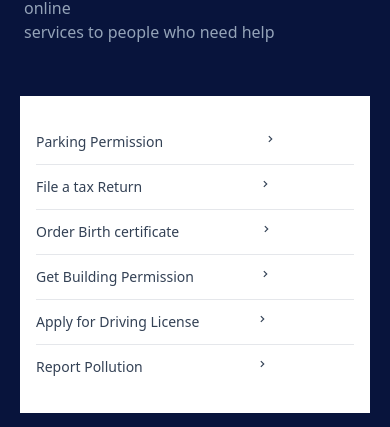
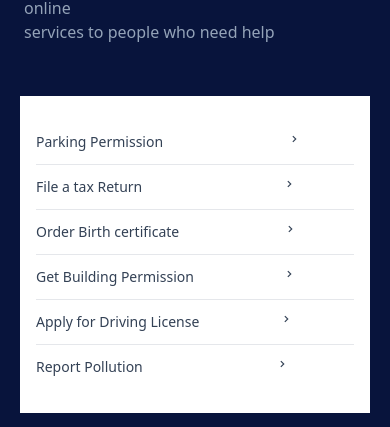
Before and after one commit to fufex3934/frontend, a React (Vite) app: page / in a window 390 px wide. Shown: the part 8058-8485 px from the top of the page. Built offline with nearby package versions, Linux system fonts and the light colour scheme.

Commit message:
some changes

```diff
--- a/src/components/body/OnlineService.jsx
+++ b/src/components/body/OnlineService.jsx
@@ -47,7 +47,7 @@ const OnlineService = () => {
                   services to people who need help
                 </p>
               </div>
-    <div className="flex flex-col md:flex-row lg:ml-auto relative lg:-top-48 lg:w-[120vh] md:mr-20 ">
+    <div className="flex flex-col md:flex-row lg:ml-auto relative lg:-top-48 lg:w-[120vh] md:mr-2 lg:mr-8 ">
       {/* Left div */}
      <div className="bg-white sm:h-80 md:h-[35vh] lg:h-[70vh] sm:w-[60vh] md:w-[60vh] py-6 px-4 sm:py-10   mb-4 md:mb-0 md:mx-0  md:ml-8 mobile-margin ">
             <span
@@ -56,7 +56,7 @@ const OnlineService = () => {
                 onMouseLeave={handleLeave}
               >
                 Parking Permission
-                <span className={`ml-1 icon-transition ${leftHoveredIndex === 0 ? 'animate-icon' : ''}`}>{renderLeftIcon(0)}</span>
+                <span className={`ml-7 md:ml-1 icon-transition ${leftHoveredIndex === 0 ? 'animate-icon' : ''}`}>{renderLeftIcon(0)}</span>
               </span>
               <span
                 className={`flex text-slate-700 whitespace-nowrap hover:text-red-500 hover:shadow-sm py-3 border-b-[1px] hover:cursor-pointer text-sm font-medium`}
@@ -64,7 +64,7 @@ const OnlineService = () => {
                 onMouseLeave={handleLeave}
               >
                 File a tax Return
-                <span className={`ml-5 icon-transition ${leftHoveredIndex === 1 ? 'animate-icon' : ''}`}>{renderLeftIcon(1)}</span>
+                <span className={`ml-11 md:ml-5 icon-transition ${leftHoveredIndex === 1 ? 'animate-icon' : ''}`}>{renderLeftIcon(1)}</span>
               </span>
               <span
                 className={`flex text-slate-700 whitespace-nowrap hover:text-red-500 hover:shadow-sm py-3 border-b-[1px] hover:cursor-pointer text-sm font-medium`}
@@ -72,7 +72,7 @@ const OnlineService = () => {
                 onMouseLeave={handleLeave}
               >
                 Order Birth certificate
-                <span className={`-ml-4 icon-transition ${leftHoveredIndex === 2 ? 'animate-icon' : ''}`}>{renderLeftIcon(2)}</span>
+                <span className={`ml-2 md:-ml-4 icon-transition ${leftHoveredIndex === 2 ? 'animate-icon' : ''}`}>{renderLeftIcon(2)}</span>
               </span>
               <span
                 className={`flex text-slate-700 whitespace-nowrap hover:text-red-500 hover:shadow-sm py-3 border-b-[1px] hover:cursor-pointer text-sm font-medium`}
@@ -80,7 +80,7 @@ const OnlineService = () => {
                 onMouseLeave={handleLeave}
               >
                 Get Building Permission
-                <span className={`-ml-8 icon-transition ${leftHoveredIndex === 3 ? 'animate-icon' : ''}`}>{renderLeftIcon(3)}</span>
+                <span className={`-ml-2 md:-ml-8 icon-transition ${leftHoveredIndex === 3 ? 'animate-icon' : ''}`}>{renderLeftIcon(3)}</span>
               </span>
               <span
                 className={`flex text-slate-700 whitespace-nowrap hover:text-red-500 hover:shadow-sm py-3 border-b-[1px] hover:cursor-pointer text-sm font-medium`}
@@ -88,7 +88,7 @@ const OnlineService = () => {
                 onMouseLeave={handleLeave}
               >
                 Apply for Driving License
-                <span className={`-ml-10 icon-transition ${leftHoveredIndex === 4 ? 'animate-icon' : ''}`}>{renderLeftIcon(4)}</span>
+                <span className={`-ml-4 md:-ml-10 icon-transition ${leftHoveredIndex === 4 ? 'animate-icon' : ''}`}>{renderLeftIcon(4)}</span>
               </span>
               <span
                 className={`flex text-slate-700 whitespace-nowrap hover:text-red-500 hover:shadow-sm py-3  hover:cursor-pointer text-sm font-medium`}
@@ -96,7 +96,7 @@ const OnlineService = () => {
                 onMouseLeave={handleLeave}
               >
                 Report Pollution
-                <span className={`ml-4 icon-transition ${leftHoveredIndex === 5 ? 'animate-icon' : ''}`}>{renderLeftIcon(5)}</span>
+                <span className={`ml-9 md:ml-4 icon-transition ${leftHoveredIndex === 5 ? 'animate-icon' : ''}`}>{renderLeftIcon(5)}</span>
               </span>
       </div>
       {/* Right div */}
```
